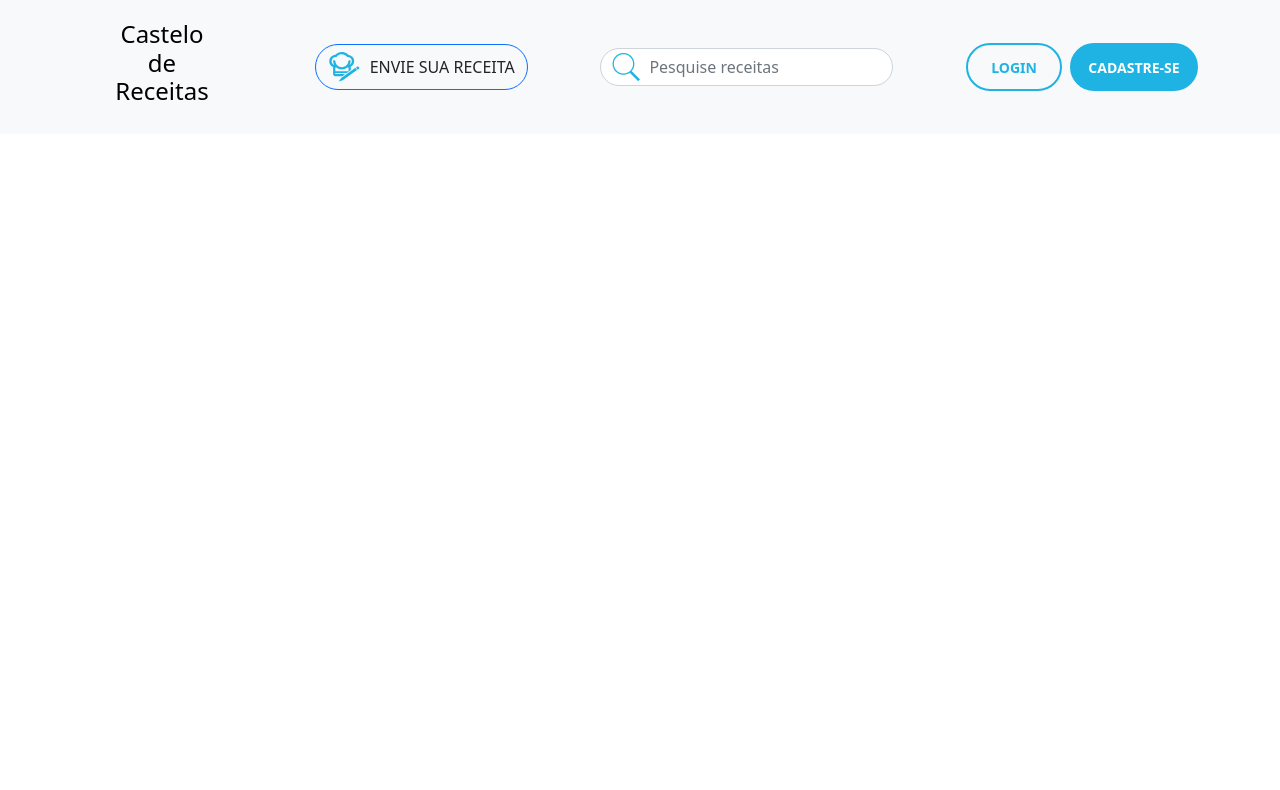
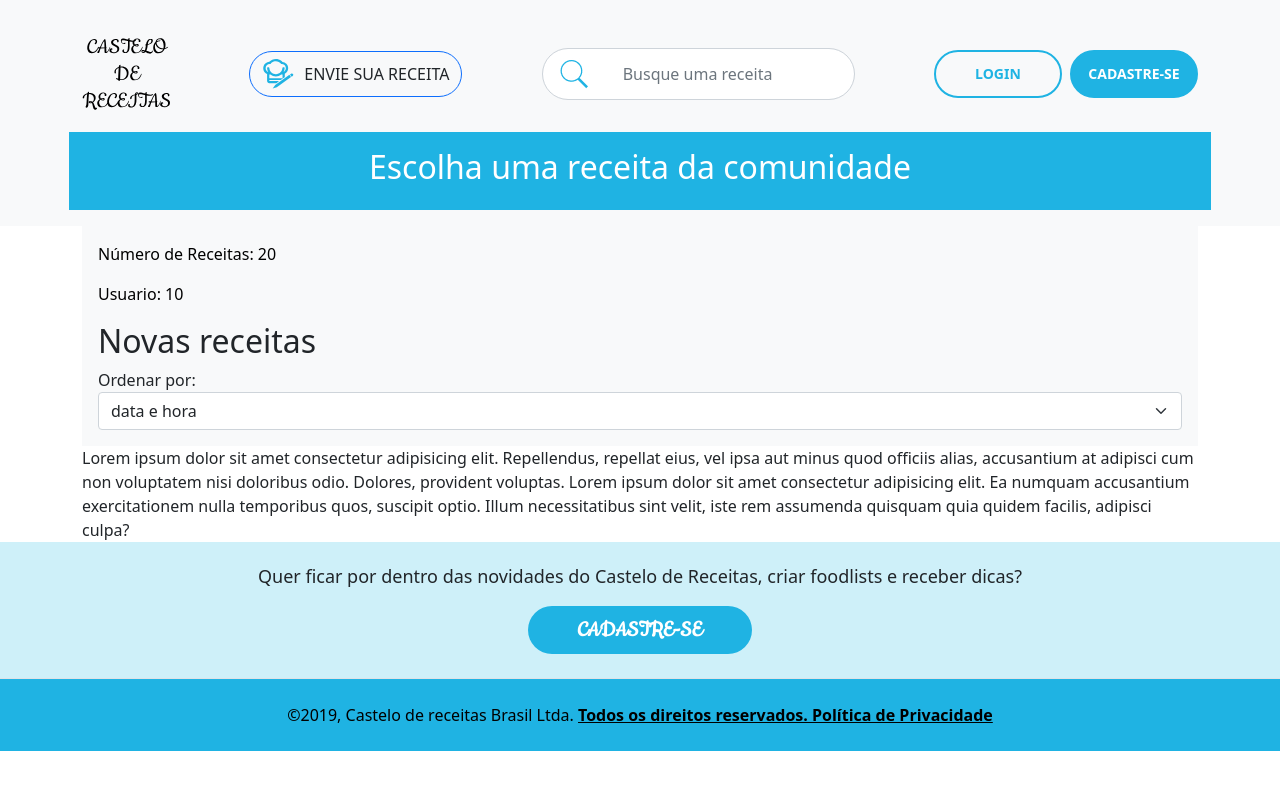
Before and after one commit to klsio22/castelo-de-receitas, a plain HTML site: page src/home.html in a window 1280 px wide. Drawn offline with nearby package versions, Linux system fonts and the light colour scheme.

Commit message:
Added new files and modified

```diff
--- /dev/null
+++ b/assets/resources/styles/footer/footer.scss
@@ -0,0 +1,34 @@
+footer {
+  background-color: #cef0f9 !important;
+  .newsletter-container {
+    .newsletter-content {
+      display: flex;
+      align-items: center;
+      flex-direction: column;
+      gap: 10px;
+
+      h3 {
+        font-size: 18px;
+      }
+
+      .sign-in {
+        font-family: 'Cookie', cursive;
+        font-size: 24px;
+        width: 14rem;
+        height: 48px;
+        border-radius: 30px;
+        color: #fff;
+        background-color: #1fb3e3;
+        font-weight: 700;
+        transition: all 0.3s ease-in-out;
+        position: initial;
+        text-transform: uppercase;
+        text-decoration: none;
+      }
+    }
+  }
+
+  .copywriter {
+    background-color: #1fb3e3;
+  }
+}
--- a/assets/resources/styles/header/header.scss
+++ b/assets/resources/styles/header/header.scss
@@ -1,39 +1,28 @@
-header {
-  .main-header{
-
-  }
+header.top-header {
   display: flex;
   align-items: center;
   justify-content: center;
   flex-wrap: wrap;
 
-  .logo {
-    text-align: center;
-    h4 {
-      width: 10rem;
-    }
-  }
 
   .send-recipes {
-    a{
+    a {
       display: flex;
       align-items: center;
       gap: 10px;
     }
-
   }
 
   .search {
     margin-bottom: 2rem;
     img {
       position: relative;
-      left: 0.6rem;
-
-      top: 2.2rem;
+      left: 1rem;
+      top: 2.6rem;
     }
 
     input {
-      padding-left: 3rem;
+      padding: 0.8rem 0 0.8rem 5rem;
     }
   }
 
@@ -58,7 +47,6 @@ header {
       text-decoration: none;
     }
     .sign-up {
-      width: 6rem;
       color: #1fb3e3;
     }
     .sign-in {
@@ -66,4 +54,10 @@ header {
       color: #fff;
     }
   }
+
+  .title-main{
+    padding: 2vh 22.5vw;
+    background-color: #1fb3e3;
+    color: #fff;
+  }
 }
--- a/assets/resources/styles/home/home.scss
+++ b/assets/resources/styles/home/home.scss
@@ -0,0 +1,8 @@
+main {
+
+  header {
+    .numbers-page {
+      color: rgb(0, 0, 0);
+    }
+  }
+}
--- a/src/home.html
+++ b/src/home.html
@@ -15,6 +15,13 @@
       rel="stylesheet"
     />
 
+    <link rel="preconnect" href="https://fonts.googleapis.com" />
+    <link rel="preconnect" href="https://fonts.gstatic.com" crossorigin />
+    <link
+      href="https://fonts.googleapis.com/css2?family=Cookie&display=swap"
+      rel="stylesheet"
+    />
+
     <!-- reset -->
 
     <link rel="stylesheet" href="/assets/resources/styles/main.css" />
@@ -29,34 +36,32 @@
     />
 
     <!-- CSS created -->
+    <link rel="stylesheet" href="/assets/resources/styles/header/header.css" />
+    <link rel="stylesheet" href="/assets/resources/styles/footer/footer.css" />
+    <link rel="stylesheet" href="/assets/resources/styles/home/home.css" />
 
-    <link rel="stylesheet" href="/assets/resources/styles/header/header.css" />
   </head>
   <body>
-    <header class="p-3 bg-light text-black">
+    <header class="p-3 bg-light text-black top-header">
       <div class="container">
         <div
-          class=".main-header d-flex flex-wrap align-items-center justify-content-sm-between"
+          class="d-flex flex-wrap align-items-center justify-content-sm-between"
         >
           <a
             href="/"
             class="logo d-flex align-items-center mb-2 mb-lg-0 text-black text-decoration-none"
           >
-            <h4>
-              Castelo
-              <br />de<br />
-              Receitas
-            </h4>
+            <img src="/public/logo.svg" alt="" />
           </a>
 
           <div class="send-recipes btn-group">
             <a
-              class="btn text-uppercase border border-primary rounded-pill "
+              class="btn text-uppercase border border-primary rounded-pill"
               href="#"
               role="button"
             >
               <img class="" src="/public/kitchen-hat.svg" alt="" />
-              <span>Envie sua receita </span>
+              <span>Envie sua receita</span>
             </a>
           </div>
 
@@ -65,7 +70,7 @@
             <input
               type="search"
               class="form-control form-control-dark rounded-pill fs-6"
-              placeholder="Pesquise receitas"
+              placeholder="Busque uma receita"
               aria-label="Search"
             />
           </form>
@@ -76,11 +81,76 @@
           </div>
         </div>
       </div>
+      <section class="title-main">
+        <h2 class="container">Escolha uma receita da comunidade</h2>
+      </section>
     </header>
 
-    <main></main>
+    <main>
+      <div class="container">
+        <header class="p-3 bg-light  main-header ">
+          <div class="numbers-page">
+            <p class="">
+              <span class="text">Número de Receitas: </span>
+              <span class="quantity-revenue">20</span>
+            </p>
+            <p class="">
+              <span class="text">Usuario: </span>
+              <span class="quantity-user">10</span>
+            </p>
+          </div>
+          <div class="title">
+            <h2>Novas receitas</h2>
+          </div>
+          <div class="selector">
+            <span>Ordenar por:</span>
+            <select class="form-select" aria-label="Default select example">
+              <option selected>data e hora</option>
+              <option value="1">One</option>
+              <option value="2">Two</option>
+              <option value="3">Three</option>
+            </select>
+          </div>
+        </header>
+        Lorem ipsum dolor sit amet consectetur adipisicing elit. Repellendus,
+        repellat eius, vel ipsa aut minus quod officiis alias, accusantium at
+        adipisci cum non voluptatem nisi doloribus odio. Dolores, provident
+        voluptas. Lorem ipsum dolor sit amet consectetur adipisicing elit. Ea
+        numquam accusantium exercitationem nulla temporibus quos, suscipit
+        optio. Illum necessitatibus sint velit, iste rem assumenda quisquam quia
+        quidem facilis, adipisci culpa?
+      </div>
+    </main>
 
-    <footer></footer>
+    <footer class="text-center ">
+      <!-- Section: Social media -->
+      <section
+        class="d-flex justify-content-center p-4 border-bottom newsletter-container"
+      >
+        <!-- Left -->
+        <div class="text-center newsletter-content">
+          <h3>
+            Quer ficar por dentro das novidades do Castelo de Receitas, criar
+            foodlists e receber dicas?
+          </h3>
+          <button class="btn sign-in">Cadastre-se</button>
+        </div>
+        <!-- Left -->
+      </section>
+      <!-- Section: Social media -->
+
+      <!-- Copyright -->
+      <div class="copywriter text-lg-center p-4">
+        <div class="container text-black">
+          ©2019, Castelo de receitas Brasil Ltda.
+          <a class="text-reset fw-bold" href="https://mdbootstrap.com/"
+            >Todos os direitos reservados. Política de Privacidade</a
+          >
+        </div>
+      </div>
+      <!-- Copyright -->
+    </footer>
+    <!-- Footer -->
 
     <script
       src="https://cdn.jsdelivr.net/npm/bootstrap@5.1.3/dist/js/bootstrap.bundle.min.js"
```
Also changed, not shown: .github/setas.svg (added), assets/resources/styles/footer/footer.css (added), assets/resources/styles/header/header.css, assets/resources/styles/home/home.css, public/logo.png (added), public/logo.svg (added), 3 other files.
